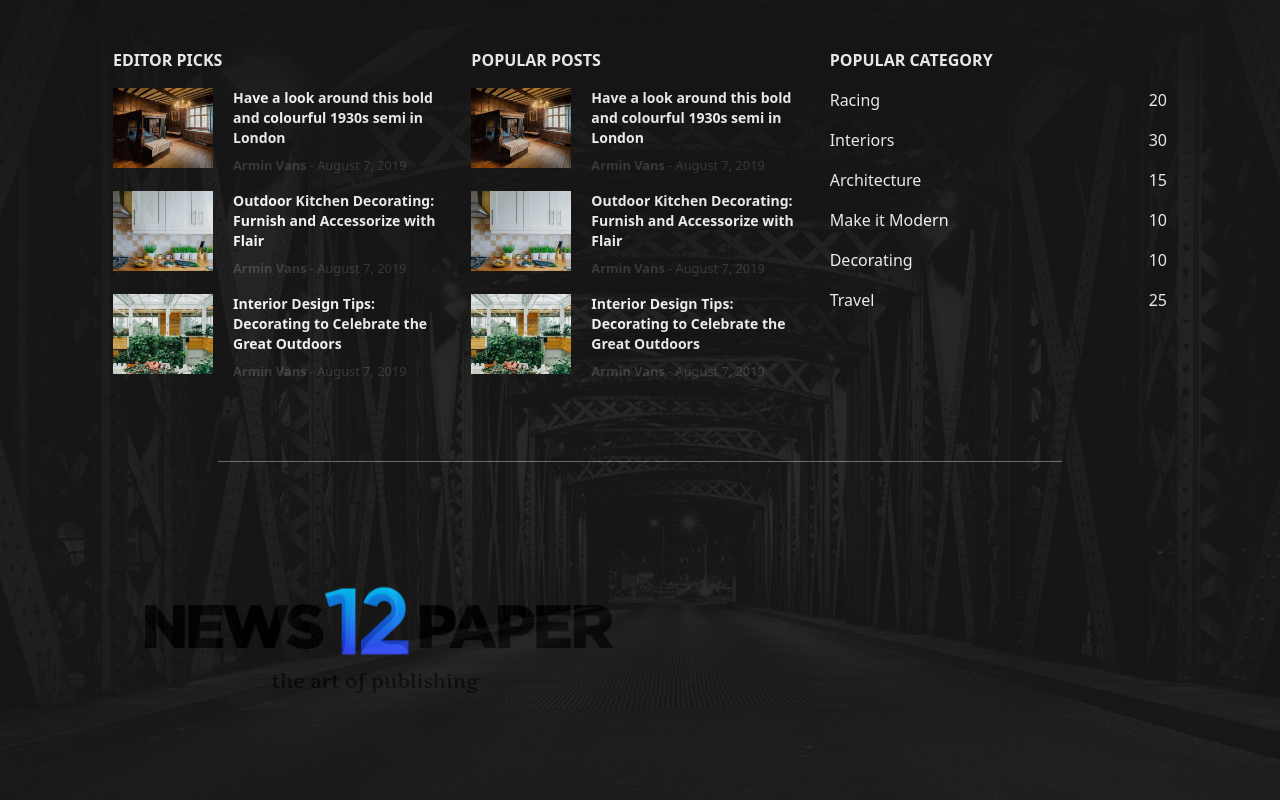
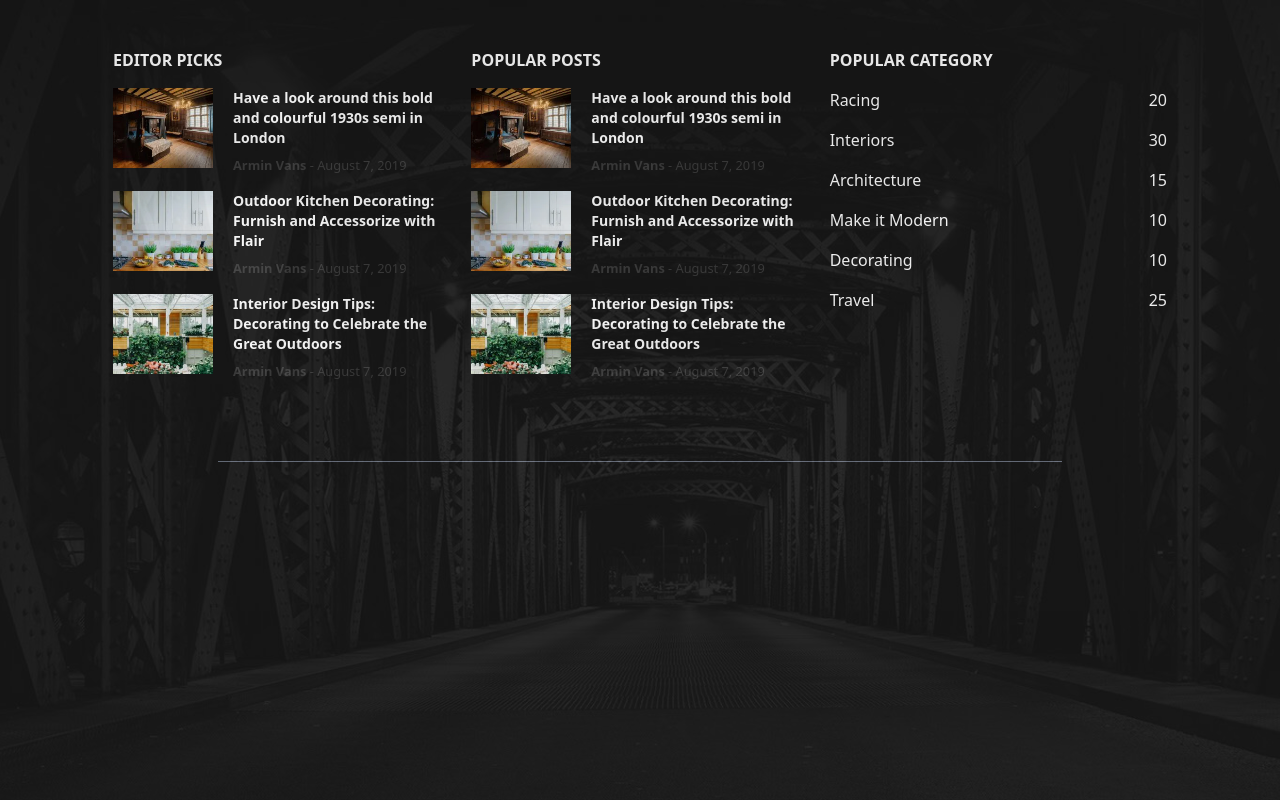
Before and after one commit to Chzmo/news-blog-website, a React (Vite) app: page / in a window 1280 px wide. Shown: the part 2692-3492 px from the top of the page. Built offline with nearby package versions, Linux system fonts and the light colour scheme.

Commit message:
working on footer

```diff
--- a/src/Sections/Footer/Footer.jsx
+++ b/src/Sections/Footer/Footer.jsx
@@ -88,7 +88,7 @@ function Footer() {
 						<div className='flex flex-col w-full gap-4 md:gap-[2%] md:flex-row'>
 							<div className='flex items-center w-1/2'>
 								<div className='flex justify-center w-full'>
-									<img src={logo} />
+									{/* <img src={logo} /> */}
 								</div>
 							</div>
 						</div>
```
